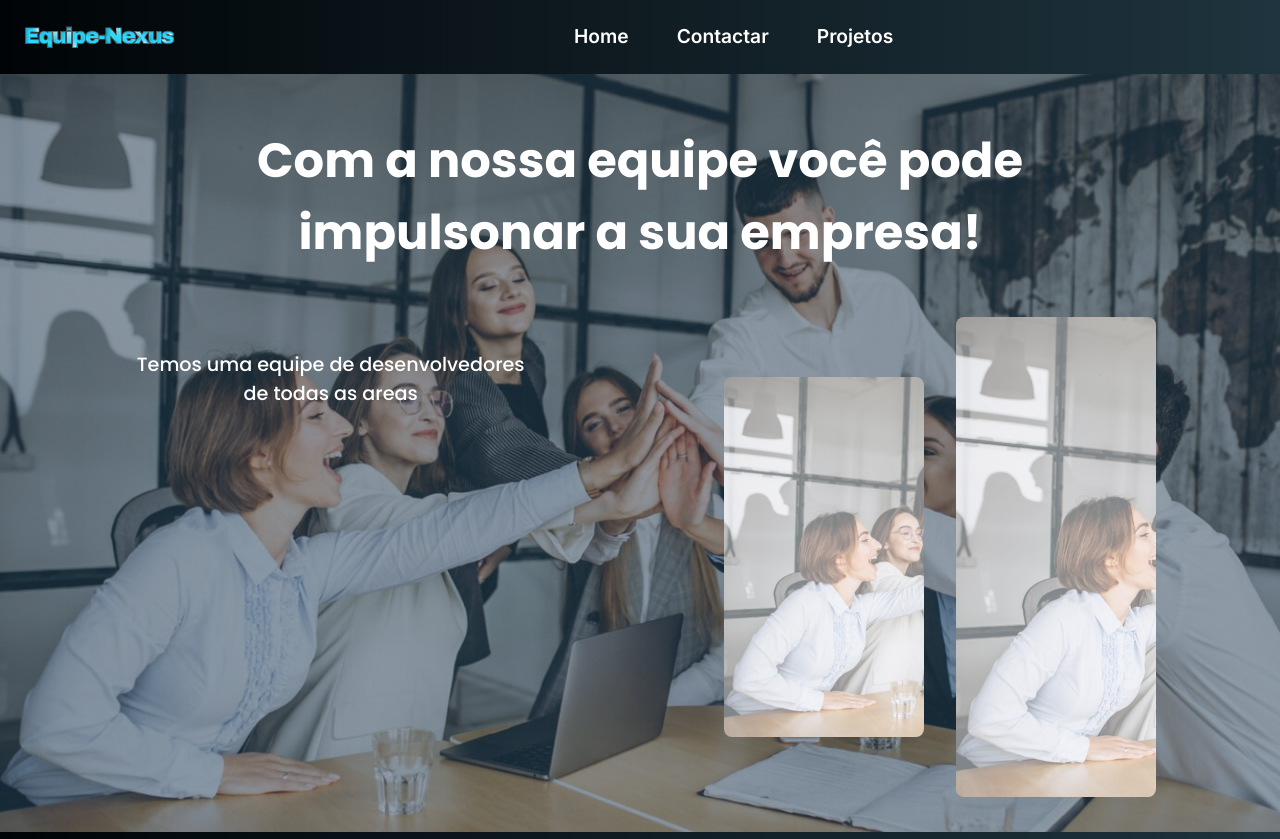
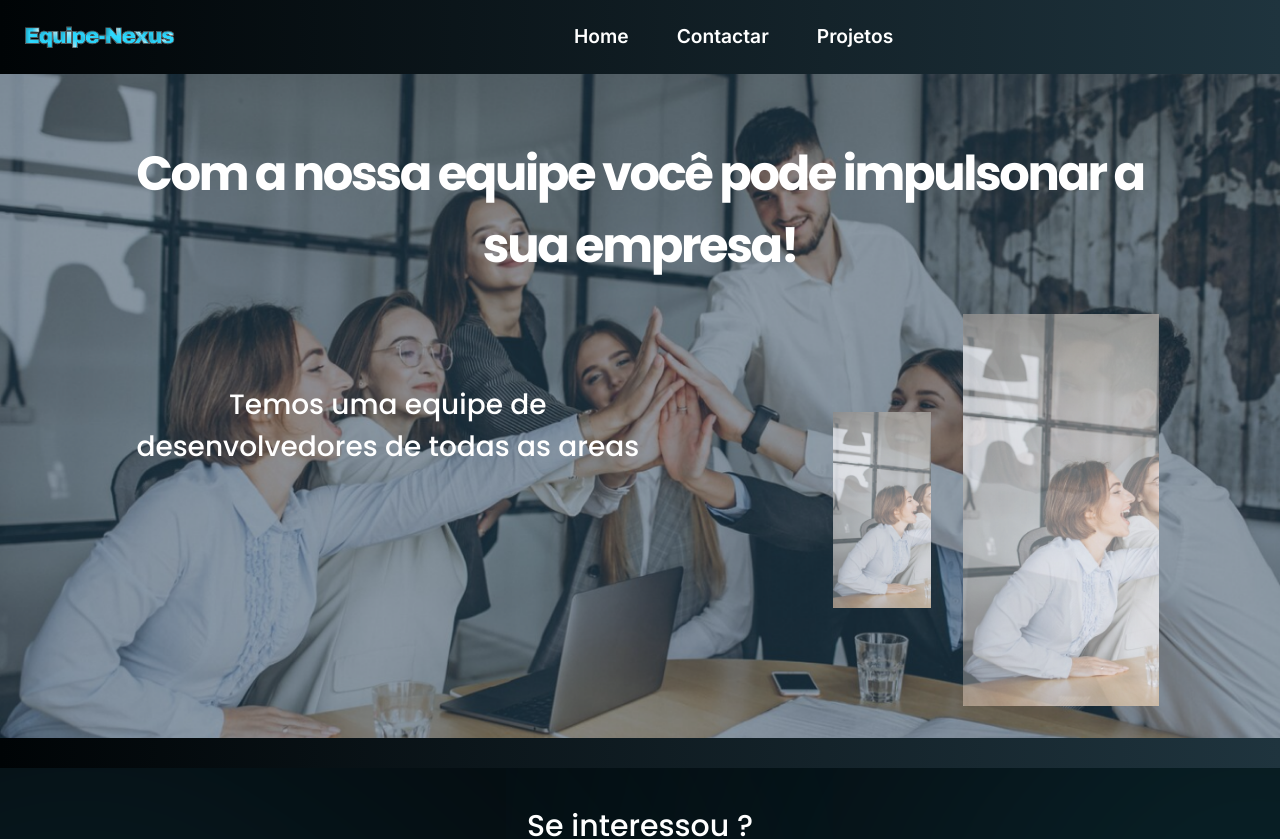
Before and after one commit to Equipe-Nexus/equipe-nexus, a React (Vite) app: page / in a window 1280 px wide. Shown: the top 839 px of the page. Built offline with nearby package versions, Linux system fonts and the light colour scheme.

Commit message:
amanha arrumo o que falta

```diff
--- /dev/null
+++ b/src/screens/LandingPage/Components/Section3/index.tsx
@@ -0,0 +1,20 @@
+import './styles.css';
+
+export function Section3() {
+    return (
+        <main>
+            <div className="section-3" >
+                <div className="section3__title">
+                    <h1 className="title" >Com a nossa equipe você pode impulsonar a sua empresa!</h1>
+                </div>
+                <div className='section-3__subtiltes__and__images' >
+                    <p className='section-3__subtitle' >Temos uma equipe de desenvolvedores de todas as areas</p>
+                    <div className='section-3__images__section' >
+                        <div className='section-3__images__section__1'></div>
+                        <div className='section-3__images__section__2'></div>
+                    </div>
+                </div>
+            </div>
+        </main>
+    )
+}
--- a/src/screens/LandingPage/styles.css
+++ b/src/screens/LandingPage/Components/Section3/styles.css
@@ -1,42 +1,52 @@
 .section-3 {
-    background-image: url('../../assets/image1.png');
-    width: '100%';
-    height: 90vh;
+    background-image: url('../../../../assets/image1.png');
+    height: auto;
     background-color: #2c4659;
     background-position: center;
     background-repeat: no-repeat;
     background-size: cover;
     display: flex;
     align-items: center;
-    padding: 1.2em;
+    justify-content: center;
     flex-direction: column;
+    overflow: hidden;
+    padding-inline: 3rem;
+    padding-block: 2rem;
 }
 
-.section-3__title {
+.section3__title {
+    display: flex;
+    justify-content: center;
+    align-items: center;
+}
+
+.title {
     color: white;
-    font-size: 3em;
+    font-size: 3rem;
     text-align: center;
     max-width: 80vw;
     font-weight: 700;
     font-family: 'Poppins', sans-serif;
+    letter-spacing: -0.05em;
 }
 
 .section-3__subtiltes__and__images {
     display: flex;
-    flex: 1;
     flex-direction: row;
+    justify-content: space-around;
+    flex-wrap: wrap;
     gap: 2em;
-    justify-content: space-between;
+    width: 100%;
 }
 
 .section-3__subtitle {
     color: white;
-    font-size: 1.2em;
+    font-size: 1.75em;
     text-align: center;
     font-weight: 500;
     font-family: 'Poppins', sans-serif;
-    max-width: 40%;
     margin-top: 2.5em;
+    max-width: 45%;
 }
 
 .section-3__images__section {
@@ -44,41 +54,31 @@
     flex-direction: row;
     align-items: center;
     gap: 2em;
+    flex-grow: 0.5;
+    min-width: 300px;
 }
 
 .section-3__images__section__1,
 .section-3__images__section__2 {
-    background-color: white;
-    border-radius: 8px;
-    min-width: 200px;
-    max-width: 45%;
-    background-image: url('../../assets/image1.png');
+    display: flex;
+    background-color: rgba(255, 255, 255, 0.7);
+    background-image: url('../../../../assets/image1.png');
     background-position: initial;
     background-repeat: no-repeat;
     background-size: cover;
+    aspect-ratio: 1/2;
 }
 
 .section-3__images__section__1 {
-    height: 45vh;
+    flex: 1;
 }
 
 .section-3__images__section__2 {
-    height: 60vh;
+    flex: 2;
 }
 
 @media (max-width: 768px) {
-    .section-3__title {
-        font-size: 1.2em;
-    }
-
-    .section-3__subtiltes__and__images {
-        flex-direction: column;
-        align-items: center;
-    }
-
-    .section-3__images__section__1,
-    .section-3__images__section__2 {
-        max-width: 40%;
-        height: 20vh;
+    .title {
+        font-size: 1.5em;
     }
 }
--- a/src/screens/LandingPage/index.tsx
+++ b/src/screens/LandingPage/index.tsx
@@ -1,18 +1,9 @@
-import './styles.css';
+import { Section3 } from './Components/Section3';
 
 export function LandingPage() {
     return (
         <main>
-            <div className="section-3" >
-                <h1 className="section-3__title" >Com a nossa equipe você pode impulsonar a sua empresa!</h1>
-                <div className='section-3__subtiltes__and__images' >
-                    <p className='section-3__subtitle' >Temos uma equipe de desenvolvedores de todas as areas</p>
-                    <div className='section-3__images__section' >
-                        <div className='section-3__images__section__1'></div>
-                        <div className='section-3__images__section__2'></div>
-                    </div>
-                </div>
-            </div>
+            <Section3 />
         </main>
     )
 }
```
